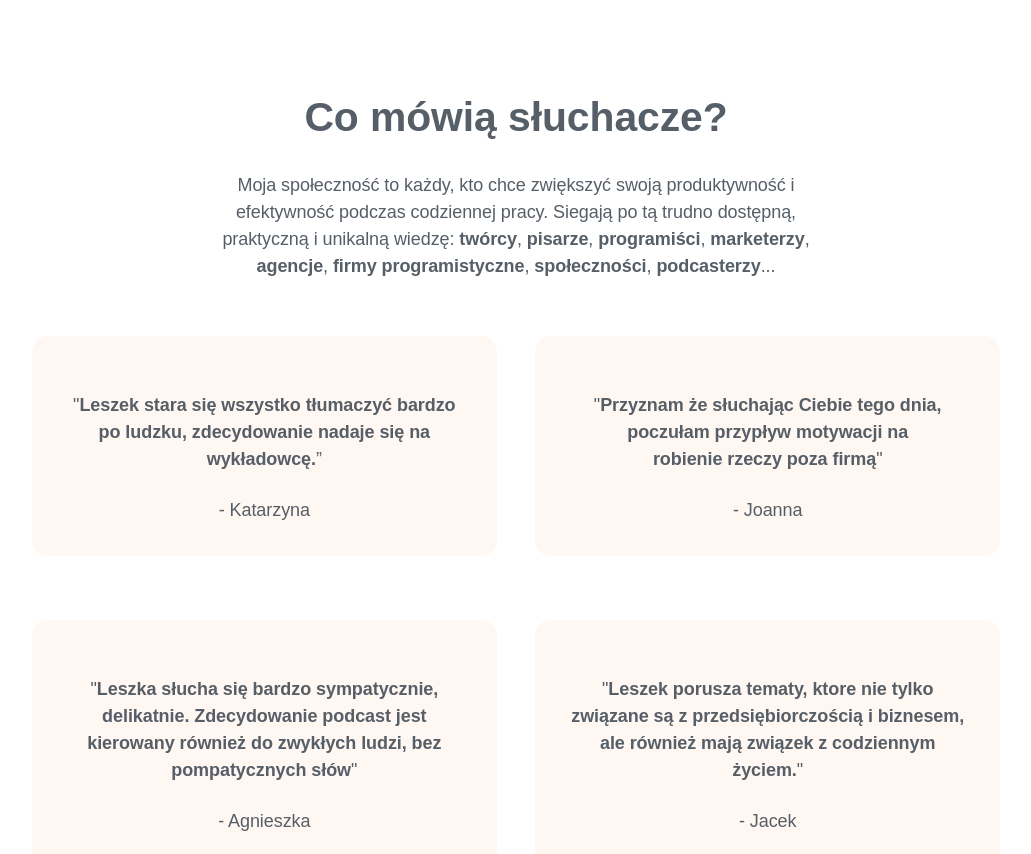
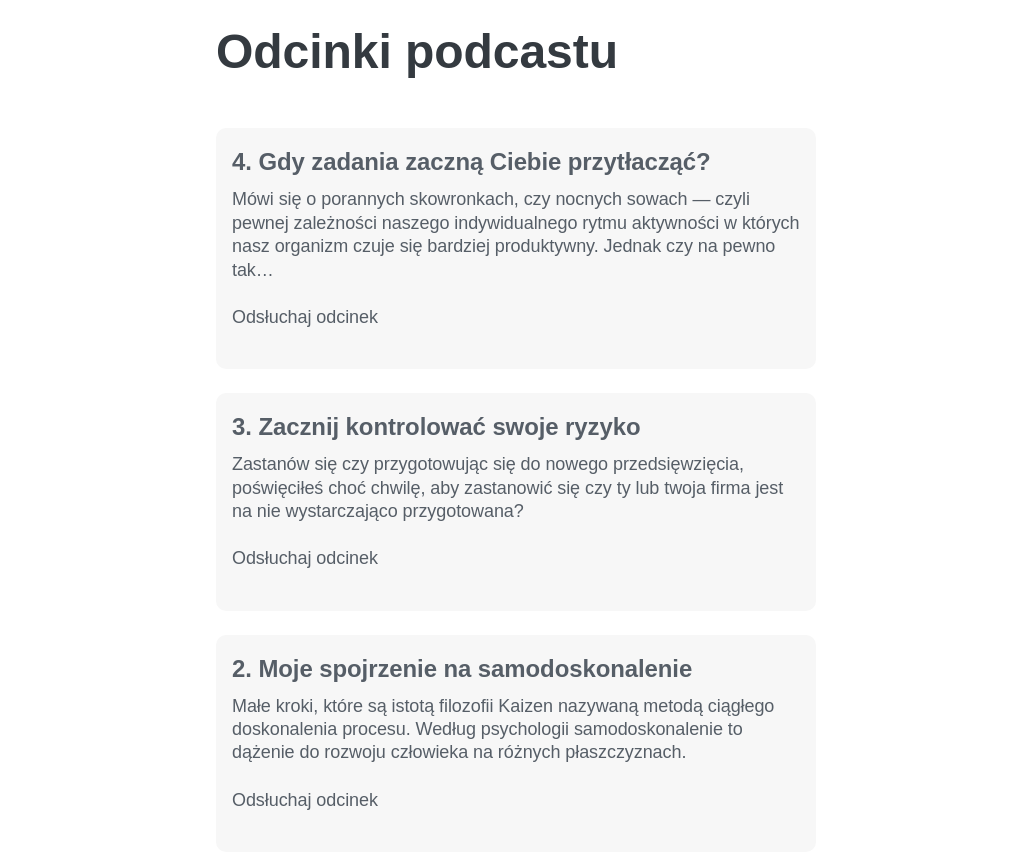
Before and after one commit to leszekkrol/skutecznyplan.pl, a Nuxt app: page / in a window 1280 px wide. Shown: the part 1340-2194 px from the top of the page, without its empty margins (124-1155 px from the left). Built offline with nearby package versions, Linux system fonts and the light colour scheme.

Commit message:
⭐️ Show articles on main page

```diff
--- a/assets/main.css
+++ b/assets/main.css
@@ -261,6 +261,17 @@ footer {border: 0}
 
 .avatar {display:block;width:100%;max-width:160px;height:auto;border-radius: 2em}
 
+.project {
+  padding: 1rem;
+  background-color: #f7f7f7;
+  border-radius: 10px;
+  margin-bottom: 1.5rem;
+}
+
+.project p {
+  margin-top: 0.5rem;
+  line-height: 1.3;
+}
 
 .footer-list {
   padding: 0;
--- /dev/null
+++ b/components/Epizodes.vue
@@ -0,0 +1,29 @@
+<template>
+  <section class="tl pb0">
+    <div class="container container--narrow">
+      <h2 class="fs48 heading lhheading mb3 color--black">Odcinki podcastu</h2>
+
+      <article class="project " v-for="item in $store.state.articles" >
+        <NuxtLink class="grey b0" :to="`/${item.slug}`">
+          <div>
+            <h2>{{ item.title }}</h2>
+            <p>{{ item.description }}</p>
+            <p class="project__tags fs14">
+              Odsłuchaj odcinek
+            </p>
+          </div>
+        </NuxtLink>
+      </article>
+    </div>
+  </section>
+</template>
+
+<script>
+export default {
+  data() {
+    return {
+
+    }
+  },
+}
+</script>
--- a/layouts/default.vue
+++ b/layouts/default.vue
@@ -1,8 +1,8 @@
 <template>
   <div>
-    <TheHeader />
+    <Header />
     <Nuxt />
-    <TheAuthor />
-    <TheFooter />
+    <Author />
+    <Footer />
   </div>
 </template>
--- a/nuxt.config.js
+++ b/nuxt.config.js
@@ -147,7 +147,7 @@ export default {
     },
     routes: async () => {
       let articles = state().articles
-      articles = articles.map((item) => `/blog/${item.slug}`);
+      articles = articles.map((item) => `/${item.slug}`);
       console.log(articles);
 
       return articles
--- a/pages/index.vue
+++ b/pages/index.vue
@@ -2,7 +2,7 @@
   <div>
     <section class="tl pb0">
       <div class="container container--narrow">
-        <h1 class="fs48 heading lhheading mb3 color--black">Praktyczna wiedza</h1>
+        <h2 class="fs48 heading lhheading mb3 color--black">Praktyczna wiedza</h2>
 
         <p class="fs24">Właśnie dla Ciebie uruchomiłem "<strong>Skuteczny Plan</strong>" - drogowskaz dla młodych przedsiębiorców i tych, którzy chcą spróbować swoich sił w biznesie.</p>
 
@@ -12,8 +12,9 @@
       </div>
     </section>
 
-    <TheQuotes />
-    <ThePryncypium />
+    <Epizodes />
+    <Quotes />
+    <Pryncypium />
   </div>
 </template>
 
--- a/store/index.js
+++ b/store/index.js
@@ -6,27 +6,27 @@ export const state = () => ({
   articles: [
     {
       slug: 'gdy-zadania-zaczna-ciebie-przytlaczac',
-      title: 'How should your game be designed to be fun?',
-      description: 'Each game aims to engage user to make him feel pleasure and relaxed. How do the developers do this?',
+      title: '4. Gdy zadania zaczną Ciebie przytłacząć?',
+      description: 'Mówi się o porannych skowronkach, czy nocnych sowach — czyli pewnej zależności naszego indywidualnego rytmu aktywności w których nasz organizm czuje się bardziej produktywny. Jednak czy na pewno tak…',
       filename: 'gdy-zadania-zaczna-ciebie-przytlaczac.md'
     },
     {
+      slug: 'zacznij-kontrolowac-swoje-ryzyko',
+      title: '3. Zacznij kontrolować swoje ryzyko',
+      description: "Zastanów się czy przygotowując się do nowego przedsięwzięcia, poświęciłeś choć chwilę, aby zastanowić się czy ty lub twoja firma jest na nie wystarczająco przygotowana?",
+      filename: 'zacznij-kontrolowac-swoje-ryzyko.md'
+    },
+    {
       slug: 'moje-spojrzenie-na-samodoskonalenie',
-      title: 'Animation scripting in Unity Engine',
-      description: 'I don’t need to explain anybody what is animation, right? We can bring to life almost every static object in the game with animations. Good fit of animations makes game better and more vivid.',
+      title: '2. Moje spojrzenie na samodoskonalenie',
+      description: 'Małe kroki, które są istotą filozofii Kaizen nazywaną metodą ciągłego doskonalenia procesu. Według psychologii samodoskonalenie to dążenie do rozwoju człowieka na różnych płaszczyznach.',
       filename: 'moje-spojrzenie-na-samodoskonalenie.md'
     },
     {
       slug: 'prosty-sposob-na-produktywnosc',
-      title: 'Implementing Android 6.0 permissions in Unity3D',
-      description: 'When I was working on creating a tello game, I faced the problem of permissions in android 6 and above. All permissions were requested when…',
+      title: '1. Prosty sposób na produktywność',
+      description: 'Jak metoda Ivy Lee zwiększy Twoją produktywność? Prosty sposób na produktywność. Spróbuj metody, która bazuje na bardzo prostych zasadach.',
       filename: 'prosty-sposob-na-produktywnosc.md'
     },
-    {
-      slug: 'zacznij-kontrolowac-swoje-ryzyko',
-      title: 'How to make the perfect game pitch',
-      description: "The pitch is one of the most important parts of creating the success of any app or video game. It's funny, but most developers do not pass the pitch stage.",
-      filename: 'zacznij-kontrolowac-swoje-ryzyko.md'
-    }
   ]
 });
```
Also changed, not shown: components/Author.vue (renamed from components/TheAuthor.vue), components/Footer.vue (renamed from components/TheFooter.vue), components/Header.vue (renamed from components/TheHeader.vue), components/Pryncypium.vue (renamed from components/ThePryncypium.vue), components/Quotes.vue (renamed from components/TheQuotes.vue), pages/_article.vue (renamed from pages/blog/_article.vue).
